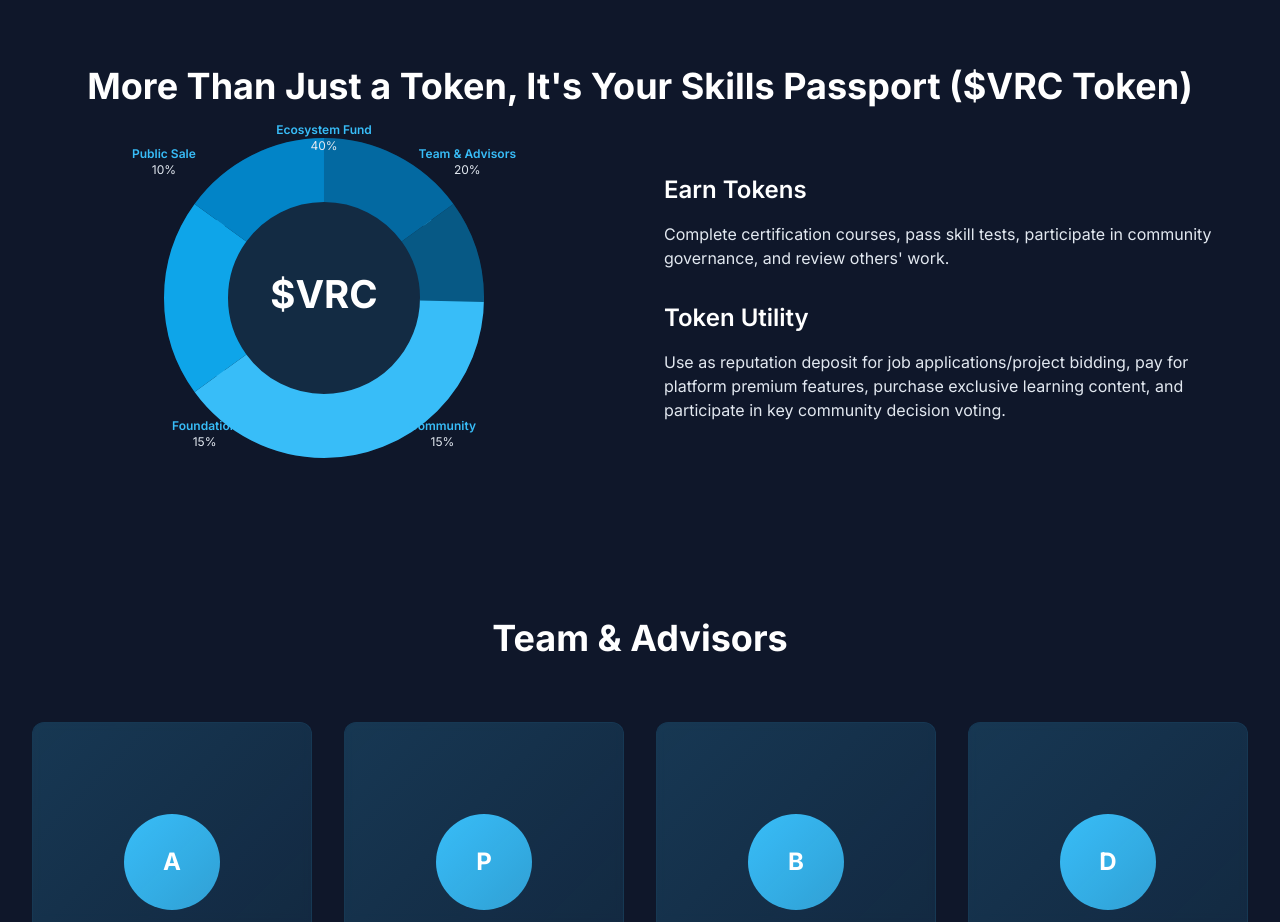
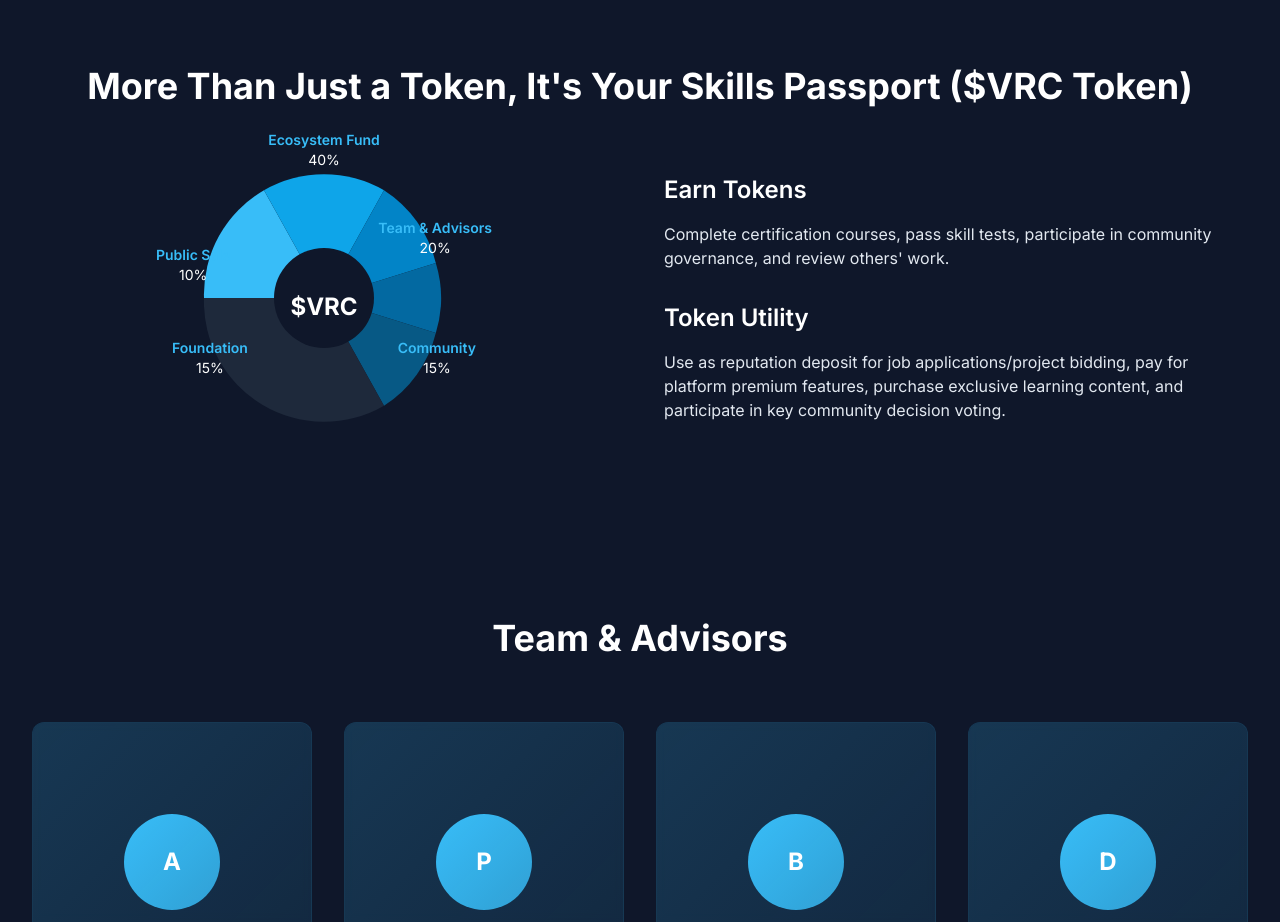
Before and after one commit to vericreddev/vericredweb, a React (Vite) app: page / in a window 1280 px wide. Shown: the part 1980-2902 px from the top of the page. Built offline with nearby package versions, Linux system fonts and the light colour scheme.

Commit message:
Optimize tokenomics pie chart and keep Launch App button in English for Chinese locales

```diff
--- a/src/locales/zh-CN/translation.json
+++ b/src/locales/zh-CN/translation.json
@@ -5,7 +5,7 @@
     "tokenomics": "代币经济",
     "roadmap": "路线图",
     "community": "社区",
-    "launchApp": "启动应用"
+    "launchApp": "Launch App"
   },
   "hero": {
     "title": "你的技能，从此无法伪造",
--- a/src/locales/zh-TW/translation.json
+++ b/src/locales/zh-TW/translation.json
@@ -5,7 +5,7 @@
     "tokenomics": "代幣經濟",
     "roadmap": "路線圖",
     "community": "社區",
-    "launchApp": "啟動應用"
+    "launchApp": "Launch App"
   },
   "hero": {
     "title": "你的技能，從此無法偽造",
--- a/src/sections/Tokenomics.jsx
+++ b/src/sections/Tokenomics.jsx
@@ -27,60 +27,68 @@ const Tokenomics = () => {
             viewport={{ once: true }}
             transition={{ duration: 0.5 }}
           >
-            <div className="relative w-64 h-64 md:w-80 md:h-80">
-              {/* Token Circle */}
-              <div className="absolute inset-0 rounded-full bg-accent/20 animate-pulse"></div>
+            <div className="relative w-80 h-80 mx-auto">
+              {/* Token Distribution Pie Chart */}
+              <div className="absolute inset-0 flex items-center justify-center">
+                <svg width="320" height="320" viewBox="0 0 320 320" className="transform -rotate-90">
+                  {/* Ecosystem Fund - 40% (144°) */}
+                  <path d="M 160 160 L 160 40 A 120 120 0 0 1 267.7 100 Z" fill="#38BDF8" />
 
-              {/* Token Distribution Visualization */}
-              <div className="absolute inset-0 flex items-center justify-center">
-                <svg width="100%" height="100%" viewBox="0 0 100 100">
-                  <circle cx="50" cy="50" r="40" fill="none" stroke="#38BDF8" strokeWidth="3" strokeDasharray="251.2" strokeDashoffset="0" />
+                  {/* Team & Advisors - 20% (72°) */}
+                  <path d="M 160 160 L 267.7 100 A 120 120 0 0 1 267.7 220 Z" fill="#0EA5E9" />
 
-                  {/* Ecosystem Fund - 40% */}
-                  <circle cx="50" cy="50" r="40" fill="none" stroke="#38BDF8" strokeWidth="20" strokeDasharray="251.2" strokeDashoffset="150.72" />
+                  {/* Community - 15% (54°) */}
+                  <path d="M 160 160 L 267.7 220 A 120 120 0 0 1 195.1 271.8 Z" fill="#0284C7" />
 
-                  {/* Team & Advisors - 20% */}
-                  <circle cx="50" cy="50" r="40" fill="none" stroke="#0EA5E9" strokeWidth="20" strokeDasharray="251.2" strokeDashoffset="200.96" transform="rotate(144 50 50)" />
+                  {/* Foundation - 15% (54°) */}
+                  <path d="M 160 160 L 195.1 271.8 A 120 120 0 0 1 124.9 271.8 Z" fill="#0369A1" />
 
-                  {/* Community & Early Supporters - 15% */}
-                  <circle cx="50" cy="50" r="40" fill="none" stroke="#0284C7" strokeWidth="20" strokeDasharray="251.2" strokeDashoffset="213.52" transform="rotate(216 50 50)" />
+                  {/* Public Sale - 10% (36°) */}
+                  <path d="M 160 160 L 124.9 271.8 A 120 120 0 0 1 52.3 220 Z" fill="#075985" />
 
-                  {/* Foundation Reserve - 15% */}
-                  <circle cx="50" cy="50" r="40" fill="none" stroke="#0369A1" strokeWidth="20" strokeDasharray="251.2" strokeDashoffset="213.52" transform="rotate(270 50 50)" />
+                  {/* Remaining space back to start */}
+                  <path d="M 160 160 L 52.3 220 A 120 120 0 0 1 160 40 Z" fill="#1E293B" />
 
-                  {/* Public Sale / Liquidity - 10% */}
-                  <circle cx="50" cy="50" r="40" fill="none" stroke="#075985" strokeWidth="20" strokeDasharray="251.2" strokeDashoffset="225.08" transform="rotate(324 50 50)" />
+                  {/* Center circle */}
+                  <circle cx="160" cy="160" r="50" fill="#0F172A" />
 
-                  {/* Center VRC */}
-                  <text x="50" y="50" textAnchor="middle" dominantBaseline="middle" fill="white" fontSize="12" fontWeight="bold">$VRC</text>
+                  {/* Center text */}
+                  <text x="160" y="170" textAnchor="middle" dominantBaseline="middle" fill="white" fontSize="24" fontWeight="bold" className="transform rotate-90" style={{transformOrigin: "160px 160px"}}>$VRC</text>
                 </svg>
               </div>
 
-              {/* Labels */}
-              <div className="absolute -top-4 left-1/2 transform -translate-x-1/2 text-center">
-                <div className="text-accent font-semibold text-xs">Ecosystem Fund</div>
-                <div className="text-light text-xs">40%</div>
-              </div>
+              {/* Legend */}
+               <div className="absolute inset-0 pointer-events-none">
+                 {/* Ecosystem Fund - Top */}
+                 <div className="absolute top-0 left-1/2 transform -translate-x-1/2 -translate-y-2 text-center">
+                   <div className="text-accent font-semibold text-sm">Ecosystem Fund</div>
+                   <div className="text-white text-sm">40%</div>
+                 </div>
 
-              <div className="absolute top-2 -right-8 transform text-center">
-                <div className="text-accent font-semibold text-xs">Team & Advisors</div>
-                <div className="text-light text-xs">20%</div>
-              </div>
+                 {/* Team & Advisors - Right */}
+                 <div className="absolute top-1/4 right-0 transform translate-x-2 text-center">
+                   <div className="text-accent font-semibold text-sm">Team & Advisors</div>
+                   <div className="text-white text-sm">20%</div>
+                 </div>
 
-              <div className="absolute bottom-2 right-2 transform text-center">
-                <div className="text-accent font-semibold text-xs">Community</div>
-                <div className="text-light text-xs">15%</div>
-              </div>
+                 {/* Community - Bottom Right */}
+                 <div className="absolute bottom-1/4 right-4 transform translate-x-2 text-center">
+                   <div className="text-accent font-semibold text-sm">Community</div>
+                   <div className="text-white text-sm">15%</div>
+                 </div>
 
-              <div className="absolute bottom-2 left-2 transform text-center">
-                <div className="text-accent font-semibold text-xs">Foundation</div>
-                <div className="text-light text-xs">15%</div>
-              </div>
+                 {/* Foundation - Bottom Left */}
+                 <div className="absolute bottom-1/4 left-4 transform -translate-x-2 text-center">
+                   <div className="text-accent font-semibold text-sm">Foundation</div>
+                   <div className="text-white text-sm">15%</div>
+                 </div>
 
-              <div className="absolute top-2 -left-8 transform text-center">
-                <div className="text-accent font-semibold text-xs">Public Sale</div>
-                <div className="text-light text-xs">10%</div>
-              </div>
+                 {/* Public Sale - Left */}
+                 <div className="absolute top-1/3 left-0 transform -translate-x-2 text-center">
+                   <div className="text-accent font-semibold text-sm">Public Sale</div>
+                   <div className="text-white text-sm">10%</div>
+                 </div>
+               </div>
             </div>
           </motion.div>
 
```
